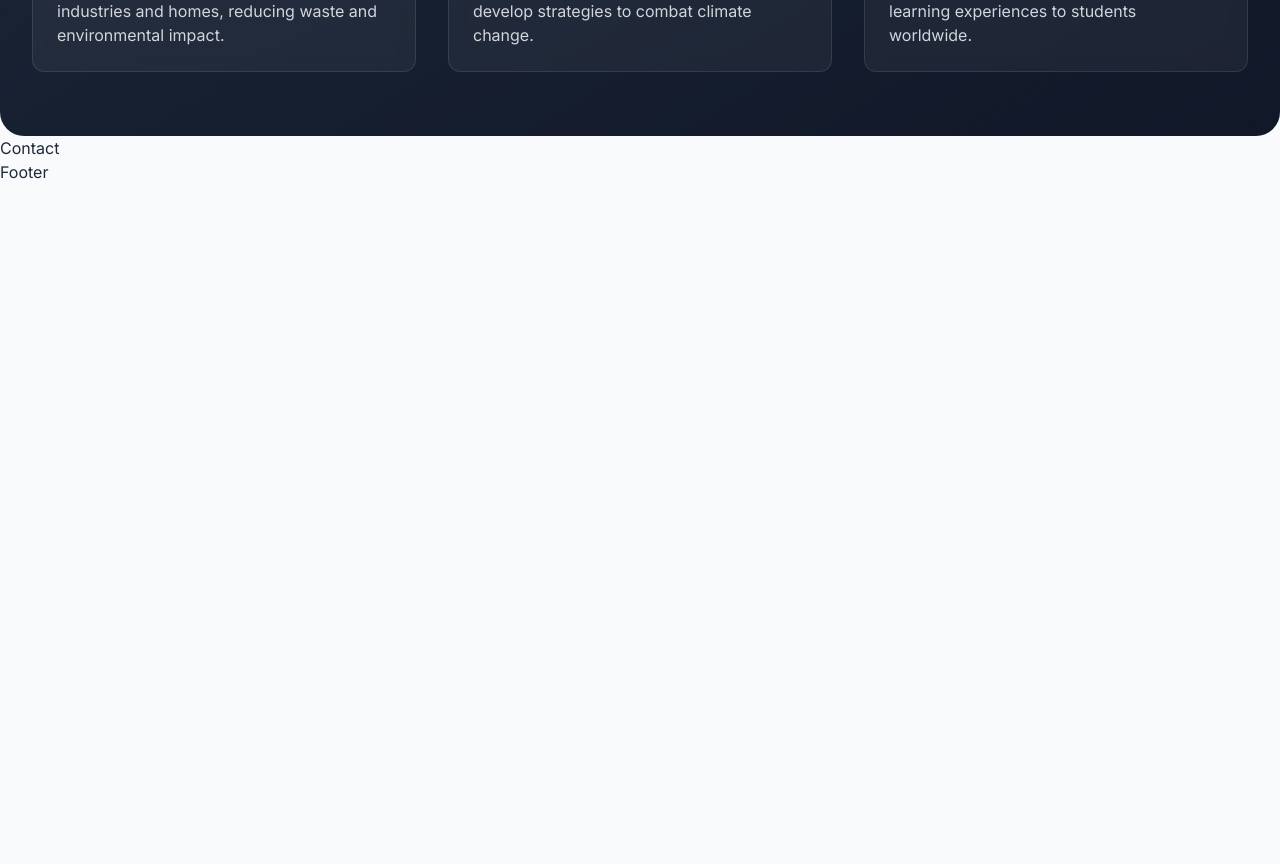
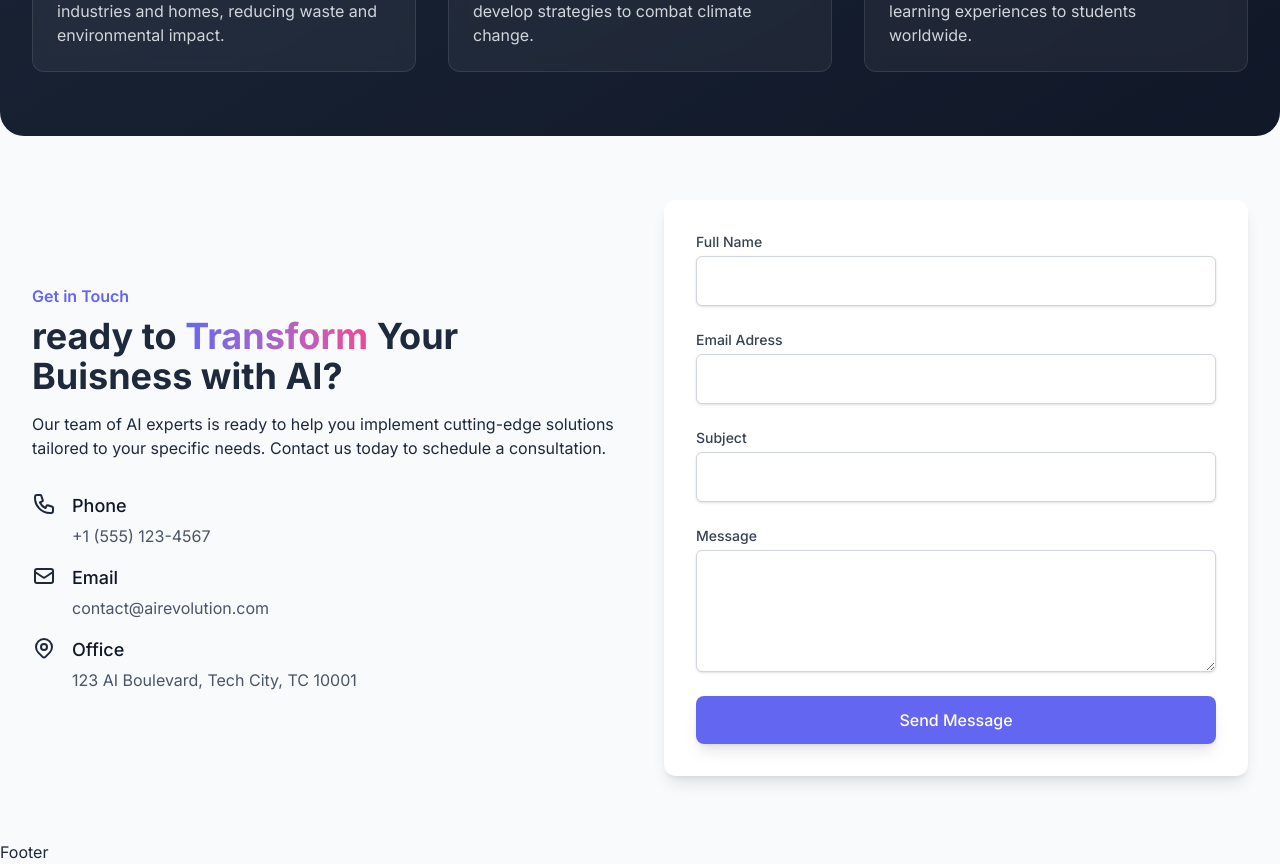
Before and after one commit to EttakifiHamza/ai-rev, a React (Vite) app: page / in a window 1280 px wide. Shown: the part 2040-2904 px from the top of the page. Before the commit the page ends 2224 px from the top, so only its background shows below. Built offline with nearby package versions, Linux system fonts and the light colour scheme.

Commit message:
add contact

```diff
--- a/src/components/contact.jsx
+++ b/src/components/contact.jsx
@@ -1,10 +1,91 @@
-import React from 'react'
+const contactDetails = [
+  {
+    title: "Phone",
+    text: "+1 (555) 123-4567",
+    icon: (
+      <svg xmlns="http://www.w3.org/2000/svg" className="h-6 w-6" fill="none" viewBox="0 0 24 24" stroke="currentColor">
+        <path strokeLinecap="round" strokeLinejoin="round" strokeWidth="2" d="M3 5a2 2 0 012-2h3.28a1 1 0 01.948.684l1.498 4.493a1 1 0 01-.502 1.21l-2.257 1.13a11.042 11.042 0 005.516 5.516l1.13-2.257a1 1 0 011.21-.502l4.493 1.498a1 1 0 01.684.949V19a2 2 0 01-2 2h-1C9.716 21 3 14.284 3 6V5z" />
+      </svg>
+    ),
+  },
+  {
+    title: "Email",
+    text: "contact@airevolution.com",
+    icon: (
+      <svg xmlns="http://www.w3.org/2000/svg" className="h-6 w-6" fill="none" viewBox="0 0 24 24" stroke="currentColor">
+        <path strokeLinecap="round" strokeLinejoin="round" strokeWidth="2" d="M3 8l7.89 5.26a2 2 0 002.22 0L21 8M5 19h14a2 2 0 002-2V7a2 2 0 00-2-2H5a2 2 0 00-2 2v10a2 2 0 002 2z" />
+      </svg>
+    ),
+  },
+  {
+    title: "Office",
+    text: "123 AI Boulevard, Tech City, TC 10001",
+    icon: (
+      <svg xmlns="http://www.w3.org/2000/svg" className="h-6 w-6" fill="none" viewBox="0 0 24 24" stroke="currentColor">
+        <path strokeLinecap="round" strokeLinejoin="round" strokeWidth="2" d="M17.657 16.657L13.414 20.9a1.998 1.998 0 01-2.827 0l-4.244-4.243a8 8 0 1111.314 0z" />
+        <path strokeLinecap="round" strokeLinejoin="round" strokeWidth="2" d="M15 11a3 3 0 11-6 0 3 3 0 016 0z" />
+      </svg>
+    ),
+  },
+];
 
 function Contact() {
   return (
-    <div>
-      Contact
+  <section
+  className='app-container py-16'
+  id='contact'>
+    <div className="grid grid-cols-1 lg:grid-cols-2 gap-12 items-center">
+      {/* contact info */}
+      <div>
+        <span className="section-subheader">Get in Touch</span>
+        <h2 className='section-header'>
+          ready to <span className="gradient-text">Transform</span> Your Buisness with AI?
+        </h2>
+        <p className="section-description">Our team of AI experts is ready to help you implement cutting-edge solutions tailored to your specific needs. Contact us today to schedule a consultation.</p>
+        <div className="mt-8 space-y-4">
+          {contactDetails.map((detail,i) =>(
+            <div className="contact-info-group" key={i}>
+              <div className="form_icon">{detail.icon}</div>
+              <div>
+                <h3 className="contact-title">{detail.title}</h3>
+                <p className="contact-text">{detail.text}</p>
+              </div>
+            </div>
+
+          ))}
+        </div>
+      </div>
+      {/* contact form */}
+      <div className="bg-white rounded-xl shadow-lg p-6 lg:p-8 ">
+          <form>
+            <div className="space-y-6">
+              <div>
+                <label className="form-input-label">Full Name</label>
+                <input type="text" className="form-input" />
+              </div>
+
+
+              <div >
+                <label className="form-input-label">Email Adress</label>
+                <input type="email" className="form-input" />
+              </div>
+
+            <div >
+                <label className="form-input-label">Subject</label>
+                <input type="text" className="form-input" />
+              </div>
+
+              <div >
+                <label className="form-input-label">Message</label>
+                <textarea rows="4" className="form-input" />
+              </div>
+            </div>
+            <button className="btn-primary w-full mt-6">Send Message</button>
+          </form>
+      </div>
     </div>
+
+  </section>
   )
 }
 
```
